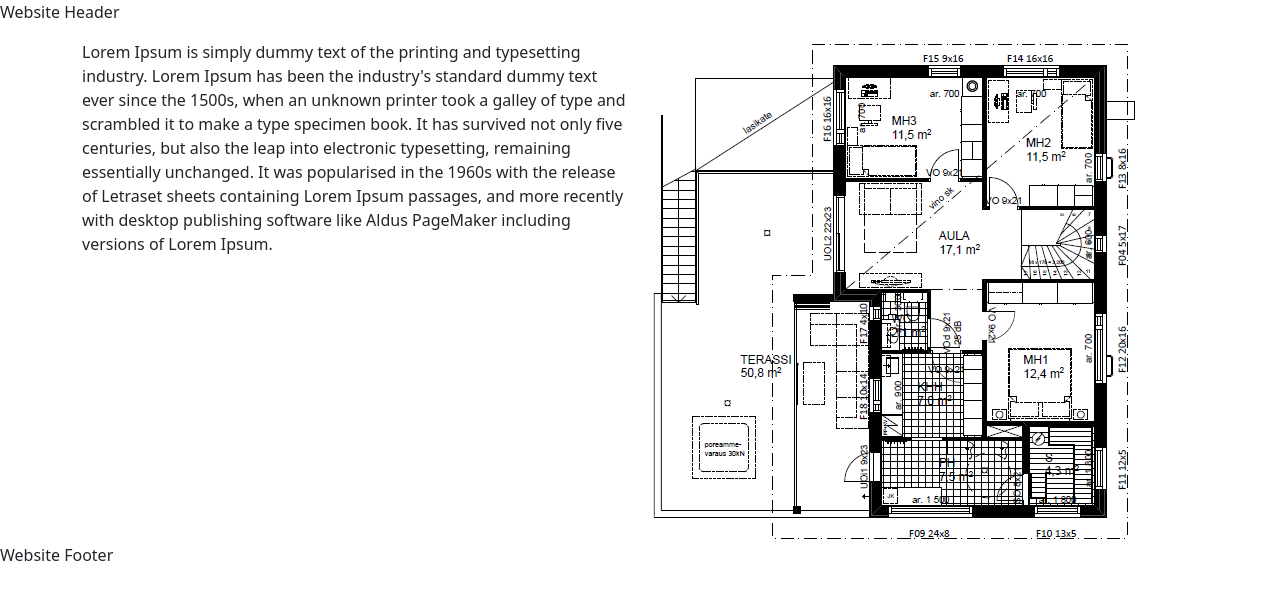
After one commit to Vilhos94/Ryhma12, a PHP site: page /suunnittelupalvelut.html in a window 1280 px wide. The commit adds this page. Shown: the top 600 px of the page. Run offline with PHP 8.4, Linux system fonts and the light colour scheme.

Commit message:
sivujen alustusta

```diff
--- a/Ryhma12css.css
+++ b/Ryhma12css.css
@@ -19,3 +19,12 @@ a {
     background-color: #111;
     color: #f1f1f1;
 }
+
+/* Sivukohtaiset css overridet */
+.suunnittelupalvelut-page {
+    placeholder
+}
+
+.yhteytiedot-page {
+    placeholder
+}
--- a/ryhma12.html
+++ b/ryhma12.html
@@ -4,9 +4,9 @@
     <meta charset="UTF-8">
     <meta name="viewport" content="width=device-width, initial-scale=1.0">
     <title>Insinööritoimisto Koivu Oy</title>
-   <!--<link rel="stylesheet" href="ryhma12css.css">-->
     <link href="https://cdn.jsdelivr.net/npm/bootstrap@5.3.0/dist/css/bootstrap.min.css" rel="stylesheet">
-    <script src="https://cdn.jsdelivr.net/npm/bootstrap@5.3.0/dist/js/bootstrap.bundle.min.js"></script>
+    <link rel="stylesheet" href="ryhma12css.css">
+
 </head>
 <body>
     <header>
@@ -54,5 +54,6 @@
     <footer>
         <p>Website Footer</p>
     </footer>
+    <script src="https://cdn.jsdelivr.net/npm/bootstrap@5.3.0/dist/js/bootstrap.bundle.min.js"></script>
 </body>
 </html>
--- /dev/null
+++ b/suunnittelupalvelut.html
@@ -0,0 +1,34 @@
+<!DOCTYPE html>
+<html lang="fi">
+<head>
+    <meta charset="UTF-8">
+    <meta name="viewport" content="width=device-width, initial-scale=1.0">
+    <title>Insinööritoimisto Koivu Oy</title>
+    <link href="https://cdn.jsdelivr.net/npm/bootstrap@5.3.0/dist/css/bootstrap.min.css" rel="stylesheet">
+    <link rel="stylesheet" href="ryhma12css.css">
+
+</head>
+<body>
+    <header>
+        <p>Website Header</p>
+    </header>
+    <main>
+        <div class="container">
+            <div class="row">
+              <div class="col">
+                <p>Lorem Ipsum is simply dummy text of the printing and typesetting industry. Lorem Ipsum has been the industry's standard dummy text ever since the 1500s, when an unknown printer took a galley of type and scrambled it to make a type specimen book. It has survived not only five centuries, but also the leap into electronic typesetting, remaining essentially unchanged. It was popularised in the 1960s with the release of Letraset sheets containing Lorem Ipsum passages, and more recently with desktop publishing software like Aldus PageMaker including versions of Lorem Ipsum.
+                </p>
+
+              </div>
+              <div class="col">
+                <img src="images/Rakennussuunnittelu_arkkitehti_pohjakuva_web.PNG"
+              </div>
+            </div>
+          </div>
+    </main>
+    <footer>
+        <p>Website Footer</p>
+    </footer>
+    <script src="https://cdn.jsdelivr.net/npm/bootstrap@5.3.0/dist/js/bootstrap.bundle.min.js"></script>
+</body>
+</html>
```
Also changed, not shown: yhteystiedot.html (added, +24 -0 lines), images/Rakennussuunnittelu_arkkitehti_pohjakuva_web.PNG (added).
